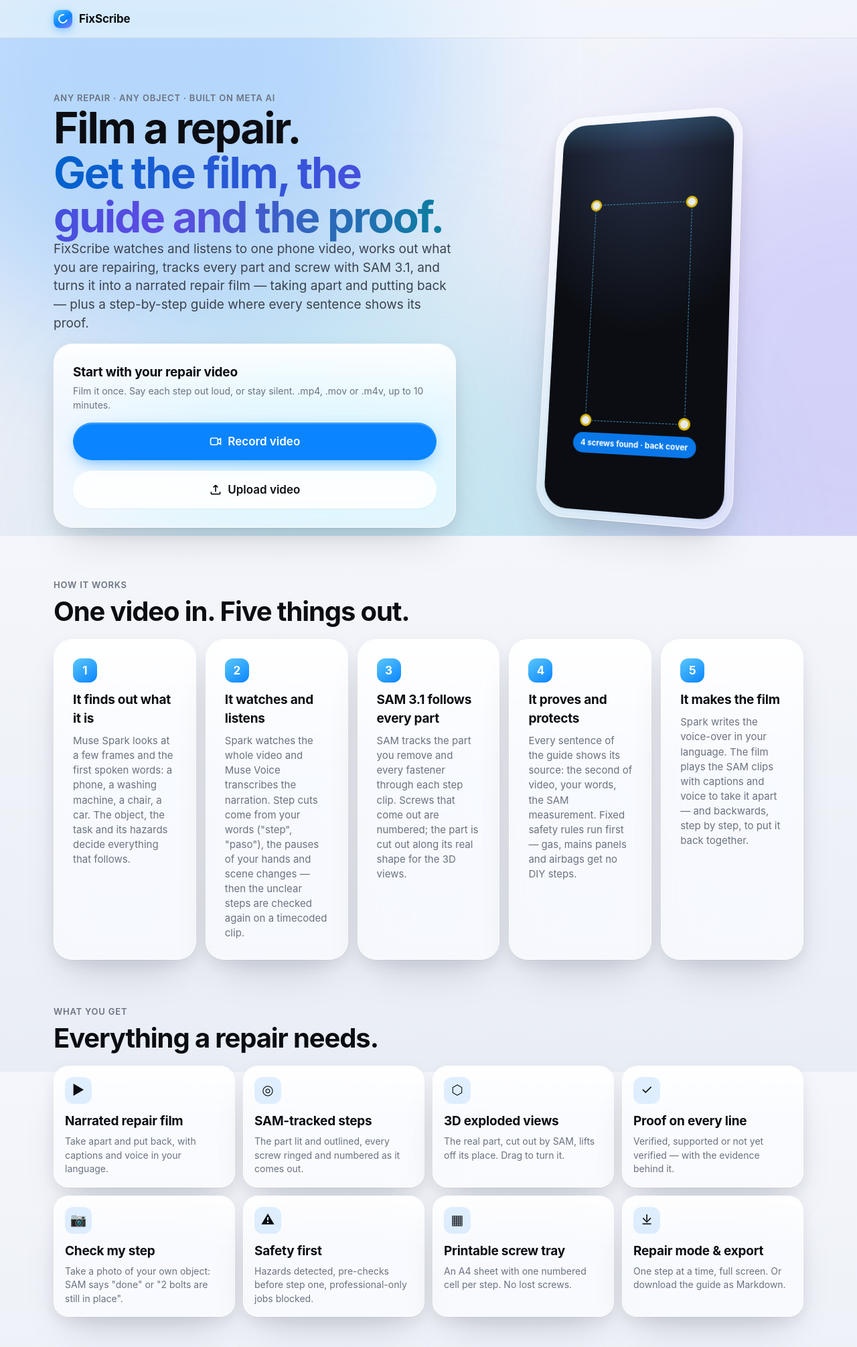
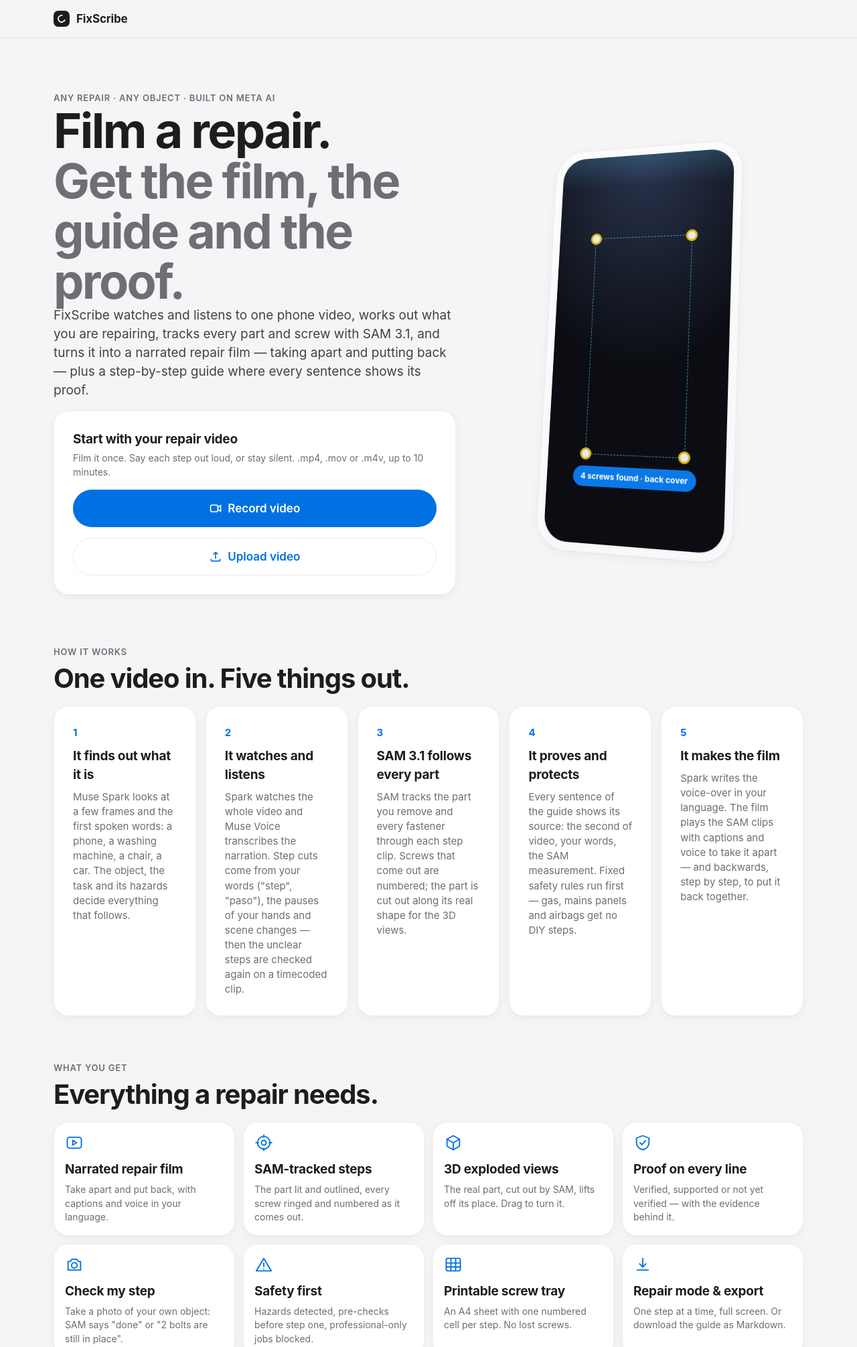
Before and after one commit to Serxav/fixscribe, a FastAPI app: page / in a window 1280 px wide. Shown: the top 2011 px of the page at 67% size. Run offline with FastAPI, Linux system fonts and the light colour scheme; parts of the project's set-up code (start-up, migrations or seed data) failed here and were passed over.

Commit message:
feat: restrained Apple-like design (neutral palette, plain surfaces, SVG icons, media first, no blobs/gradients/emoji); film picks the best neural device voice and speaks sentence by sentence
Co-Authored-By: Claude Opus 5.5 <noreply@anthropic.com>

```diff
--- a/web/static/app.css
+++ b/web/static/app.css
@@ -1,19 +1,18 @@
 /* FixScribe — "liquid glass" design system. See docs/DESIGN.md. */
 
 :root {
-  --bg-1: #f4f6fb;
-  --bg-2: #e9edf5;
-  --ink: #0b0d12;
-  --ink-2: #3c4250;
-  --ink-3: #6b7280;
-  --glass: rgba(255, 255, 255, 0.58);
-  --glass-strong: rgba(255, 255, 255, 0.78);
-  --glass-edge: rgba(255, 255, 255, 0.75);
-  --hair: rgba(15, 23, 42, 0.08);
-  --shine: linear-gradient(180deg, rgba(255, 255, 255, 0.9), rgba(255, 255, 255, 0) 42%);
-  --shadow: 0 1px 1px rgba(15, 23, 42, 0.04), 0 8px 24px rgba(15, 23, 42, 0.08),
-    0 32px 64px -24px rgba(15, 23, 42, 0.18);
-  --accent: #0a84ff;
+  --bg-1: #f5f5f7;
+  --bg-2: #f5f5f7;
+  --ink: #1d1d1f;
+  --ink-2: #424245;
+  --ink-3: #6e6e73;
+  --glass: #ffffff;
+  --glass-strong: #ffffff;
+  --glass-edge: rgba(0, 0, 0, 0.06);
+  --hair: rgba(0, 0, 0, 0.08);
+  --shine: none;
+  --shadow: 0 1px 2px rgba(0, 0, 0, 0.04), 0 4px 16px rgba(0, 0, 0, 0.04);
+  --accent: #0071e3;
   --accent-ink: #ffffff;
   --accent-soft: rgba(10, 132, 255, 0.12);
   --ok: #30d158;
@@ -68,7 +66,7 @@ button { font: inherit; color: inherit; }
 :focus-visible { outline: 3px solid var(--accent); outline-offset: 3px; border-radius: 10px; }
 
 /* Ambient light behind the glass: soft moving color fields. */
-.ambient { position: fixed; inset: 0; z-index: -1; pointer-events: none; overflow: hidden; }
+.ambient { display: none; position: fixed; inset: 0; z-index: -1; pointer-events: none; overflow: hidden; }
 .ambient i {
   position: absolute; width: 60vmax; height: 60vmax; border-radius: 50%;
   filter: blur(110px); opacity: 0.26; animation: drift 28s var(--ease) infinite alternate;
@@ -85,10 +83,8 @@ button { font: inherit; color: inherit; }
 .glass {
   position: relative;
   background: var(--glass);
-  -webkit-backdrop-filter: saturate(180%) blur(24px);
-  backdrop-filter: saturate(180%) blur(24px);
   border: 1px solid var(--glass-edge);
-  border-radius: var(--r-xl);
+  border-radius: var(--r-lg);
   box-shadow: var(--shadow);
   isolation: isolate;
 }
@@ -113,15 +109,10 @@ main.wrap { padding: 20px 0 96px; }
 }
 .topbar .wrap { display: flex; align-items: center; gap: 12px; height: 56px; }
 .brand { display: flex; align-items: center; gap: 10px; color: var(--ink); font-weight: 650; letter-spacing: -0.01em; }
-.glyph {
-  width: 28px; height: 28px; border-radius: 9px; position: relative;
-  background: linear-gradient(145deg, #5ac8fa, var(--accent) 55%, var(--violet));
-  box-shadow: inset 0 1px 0 rgba(255, 255, 255, 0.6), 0 4px 12px rgba(10, 132, 255, 0.35);
-}
+.glyph { width: 24px; height: 24px; border-radius: 7px; position: relative; background: var(--ink); }
 .glyph::after {
-  content: ""; position: absolute; inset: 7px; border-radius: 50%;
-  border: 2.5px solid rgba(255, 255, 255, 0.95); border-right-color: transparent;
-  transform: rotate(-30deg);
+  content: ""; position: absolute; inset: 6px; border-radius: 50%;
+  border: 2px solid var(--bg-1); border-right-color: transparent; transform: rotate(-30deg);
 }
 .topbar .spacer { flex: 1; }
 .topbar .crumb { color: var(--ink-3); font-size: 15px; white-space: nowrap; overflow: hidden; text-overflow: ellipsis; max-width: 46vw; opacity: 0; transition: opacity .25s var(--ease); }
@@ -129,7 +120,7 @@ main.wrap { padding: 20px 0 96px; }
 
 /* Type */
 .kicker { font-size: 13px; font-weight: 600; letter-spacing: 0.06em; text-transform: uppercase; color: var(--ink-3); }
-.display { font-size: clamp(38px, 9vw, 64px); line-height: 1.04; letter-spacing: -0.035em; font-weight: 750; margin: 0; }
+.display { font-size: clamp(40px, 9vw, 72px); line-height: 1.04; letter-spacing: -0.035em; font-weight: 700; margin: 0; }
 .title { font-size: clamp(28px, 6vw, 40px); line-height: 1.08; letter-spacing: -0.028em; font-weight: 720; margin: 0; }
 .h2 { font-size: 24px; letter-spacing: -0.02em; font-weight: 700; margin: 0; }
 .h3 { font-size: 19px; letter-spacing: -0.012em; font-weight: 650; margin: 0; }
@@ -137,10 +128,7 @@ main.wrap { padding: 20px 0 96px; }
 .muted { color: var(--ink-3); }
 .small { font-size: 14px; }
 .tabular { font-variant-numeric: tabular-nums; }
-.gradient-text {
-  background: linear-gradient(100deg, #0062cc, #5e4ae3 60%, #0a7f9e);
-  -webkit-background-clip: text; background-clip: text; color: transparent;
-}
+.gradient-text { color: var(--ink-3); }
 
 /* Buttons */
 .btn {
@@ -151,10 +139,10 @@ main.wrap { padding: 20px 0 96px; }
   -webkit-tap-highlight-color: transparent; user-select: none;
 }
 .btn:active { transform: scale(0.97); }
-.btn-primary { background: var(--accent); color: var(--accent-ink); box-shadow: 0 8px 24px -8px rgba(10, 132, 255, 0.7), inset 0 1px 0 rgba(255,255,255,.35); }
-.btn-primary:hover { background: #2a95ff; }
-.btn-glass { background: var(--glass-strong); border-color: var(--glass-edge); color: var(--ink); -webkit-backdrop-filter: blur(16px); backdrop-filter: blur(16px); box-shadow: 0 1px 2px rgba(0,0,0,.05); }
-.btn-glass:hover { background: var(--glass); }
+.btn-primary { background: var(--accent); color: var(--accent-ink); }
+.btn-primary:hover { background: #0077ed; }
+.btn-glass { background: transparent; border-color: var(--hair); color: var(--accent); }
+.btn-glass:hover { background: rgba(0, 113, 227, 0.06); }
 .btn-block { width: 100%; }
 .btn-lg { min-height: 56px; font-size: 17px; }
 .btn-row { display: grid; grid-template-columns: 1fr 1fr; gap: 10px; }
@@ -332,7 +319,8 @@ details.proof[open] summary::after { transform: rotate(90deg); }
 .tiles::-webkit-scrollbar { display: none; }
 .tiles > * { scroll-snap-align: start; }
 @media (min-width: 900px) { .tiles { grid-auto-flow: row; grid-template-columns: repeat(3, 1fr); overflow: visible; } }
-.tile-ico { width: 40px; height: 40px; border-radius: 12px; display: grid; place-items: center; font-size: 20px; background: var(--accent-soft); margin-bottom: 12px; }
+.tile-ico { width: 28px; height: 28px; color: var(--accent); margin-bottom: 12px; }
+.tile-ico svg { width: 28px; height: 28px; }
 
 /* Progress page */
 .progress-ring { --p: 0; width: 168px; height: 168px; border-radius: 50%; margin: 6px auto 18px; display: grid; place-items: center; position: relative;
@@ -373,8 +361,7 @@ details.proof[open] summary::after { transform: rotate(90deg); }
 .showcase-bar { padding: 16px 18px 18px; display: grid; gap: 6px; }
 .flow { list-style: none; margin: 0; padding: 0; display: grid; gap: 14px; counter-reset: flow; }
 @media (min-width: 900px) { .flow { grid-template-columns: repeat(5, 1fr); } }
-.flow-n { display: grid; place-items: center; width: 36px; height: 36px; border-radius: 12px; margin-bottom: 12px; font-weight: 750; color: #fff;
-  background: linear-gradient(145deg, #5ac8fa, var(--accent)); }
+.flow-n { display: block; margin-bottom: 10px; font-weight: 700; font-size: 15px; color: var(--accent); }
 .flow p { font-size: 15px; margin: 8px 0 0; }
 .features { display: grid; gap: 12px; grid-template-columns: repeat(2, 1fr); }
 @media (min-width: 900px) { .features { grid-template-columns: repeat(4, 1fr); } }
--- a/web/templates/base.html
+++ b/web/templates/base.html
@@ -3,13 +3,12 @@
 <head>
 <meta charset="utf-8">
 <meta name="viewport" content="width=device-width, initial-scale=1, viewport-fit=cover">
-<meta name="theme-color" content="#f4f6fb" media="(prefers-color-scheme: light)">
-<meta name="theme-color" content="#07080c" media="(prefers-color-scheme: dark)">
+<meta name="theme-color" content="#f5f5f7" media="(prefers-color-scheme: light)">
+<meta name="theme-color" content="#000000" media="(prefers-color-scheme: dark)">
 <title>{% block title %}FixScribe{% endblock %}</title>
 <link rel="stylesheet" href="/static/app.css">
 </head>
 <body>
-<div class="ambient" aria-hidden="true"><i></i><i></i><i></i></div>
 <header class="topbar">
   <div class="wrap">
     <a class="brand" href="/"><span class="glyph" aria-hidden="true"></span>FixScribe</a>
--- a/web/templates/film.html
+++ b/web/templates/film.html
@@ -27,7 +27,8 @@
     <h1 class="film-card-title" id="film-card-title">{{ guide.title }}</h1>
     <p class="film-card-text" id="film-card-text">{{ film.intro }}</p>
     <button class="btn btn-primary btn-lg" type="button" id="film-start">▶ Play with voice</button>
-    <p class="small film-note">The voice is your device's own speech voice. The script is written by Muse Spark; the highlights are SAM 3.1 tracking the parts.</p>
+    <p class="small film-note">Script written by Muse Spark · parts tracked by SAM 3.1 · spoken by your device.</p>
+    <p class="small film-note" id="film-voice-name"></p>
   </section>
 
   <div class="film-caption hidden" id="film-caption"><span class="film-step" id="film-step"></span><p id="film-line"></p><p class="film-warn hidden" id="film-warn"></p></div>
--- a/web/templates/index.html
+++ b/web/templates/index.html
@@ -62,14 +62,14 @@
   <span class="kicker">What you get</span>
   <h2 class="title">Everything a repair needs.</h2>
   <div class="features">
-    <div class="glass card-tight feature"><div class="tile-ico">▶</div><h3 class="h3">Narrated repair film</h3><p class="muted small">Take apart and put back, with captions and voice in your language.</p></div>
-    <div class="glass card-tight feature"><div class="tile-ico">◎</div><h3 class="h3">SAM-tracked steps</h3><p class="muted small">The part lit and outlined, every screw ringed and numbered as it comes out.</p></div>
-    <div class="glass card-tight feature"><div class="tile-ico">⬡</div><h3 class="h3">3D exploded views</h3><p class="muted small">The real part, cut out by SAM, lifts off its place. Drag to turn it.</p></div>
-    <div class="glass card-tight feature"><div class="tile-ico">✓</div><h3 class="h3">Proof on every line</h3><p class="muted small">Verified, supported or not yet verified — with the evidence behind it.</p></div>
-    <div class="glass card-tight feature"><div class="tile-ico">📷</div><h3 class="h3">Check my step</h3><p class="muted small">Take a photo of your own object: SAM says "done" or "2 bolts are still in place".</p></div>
-    <div class="glass card-tight feature"><div class="tile-ico">⚠︎</div><h3 class="h3">Safety first</h3><p class="muted small">Hazards detected, pre-checks before step one, professional-only jobs blocked.</p></div>
-    <div class="glass card-tight feature"><div class="tile-ico">▦</div><h3 class="h3">Printable screw tray</h3><p class="muted small">An A4 sheet with one numbered cell per step. No lost screws.</p></div>
-    <div class="glass card-tight feature"><div class="tile-ico">⤓</div><h3 class="h3">Repair mode & export</h3><p class="muted small">One step at a time, full screen. Or download the guide as Markdown.</p></div>
+    <div class="glass card-tight feature"><div class="tile-ico"><svg viewBox="0 0 24 24" fill="none" stroke="currentColor" stroke-width="1.6" stroke-linecap="round" stroke-linejoin="round" aria-hidden="true"><rect x="3" y="5" width="18" height="14" rx="3"/><path d="m10 9 5 3-5 3z"/></svg></div><h3 class="h3">Narrated repair film</h3><p class="muted small">Take apart and put back, with captions and voice in your language.</p></div>
+    <div class="glass card-tight feature"><div class="tile-ico"><svg viewBox="0 0 24 24" fill="none" stroke="currentColor" stroke-width="1.6" stroke-linecap="round" stroke-linejoin="round" aria-hidden="true"><circle cx="12" cy="12" r="8"/><circle cx="12" cy="12" r="3"/><path d="M12 2v3M12 19v3M2 12h3M19 12h3"/></svg></div><h3 class="h3">SAM-tracked steps</h3><p class="muted small">The part lit and outlined, every screw ringed and numbered as it comes out.</p></div>
+    <div class="glass card-tight feature"><div class="tile-ico"><svg viewBox="0 0 24 24" fill="none" stroke="currentColor" stroke-width="1.6" stroke-linecap="round" stroke-linejoin="round" aria-hidden="true"><path d="m12 3 8 4.5v9L12 21l-8-4.5v-9z"/><path d="m4 7.5 8 4.5 8-4.5M12 12v9"/></svg></div><h3 class="h3">3D exploded views</h3><p class="muted small">The real part, cut out by SAM, lifts off its place. Drag to turn it.</p></div>
+    <div class="glass card-tight feature"><div class="tile-ico"><svg viewBox="0 0 24 24" fill="none" stroke="currentColor" stroke-width="1.6" stroke-linecap="round" stroke-linejoin="round" aria-hidden="true"><path d="M12 3 4 6v6c0 4.5 3.4 8 8 9 4.6-1 8-4.5 8-9V6z"/><path d="m8.5 12 2.5 2.5 4.5-5"/></svg></div><h3 class="h3">Proof on every line</h3><p class="muted small">Verified, supported or not yet verified — with the evidence behind it.</p></div>
+    <div class="glass card-tight feature"><div class="tile-ico"><svg viewBox="0 0 24 24" fill="none" stroke="currentColor" stroke-width="1.6" stroke-linecap="round" stroke-linejoin="round" aria-hidden="true"><path d="M4 8h3l2-3h6l2 3h3v11H4z"/><circle cx="12" cy="13" r="3.5"/></svg></div><h3 class="h3">Check my step</h3><p class="muted small">Take a photo of your own object: SAM says "done" or "2 bolts are still in place".</p></div>
+    <div class="glass card-tight feature"><div class="tile-ico"><svg viewBox="0 0 24 24" fill="none" stroke="currentColor" stroke-width="1.6" stroke-linecap="round" stroke-linejoin="round" aria-hidden="true"><path d="M12 4 2.5 20h19z"/><path d="M12 10v4.5M12 17.5v.01"/></svg></div><h3 class="h3">Safety first</h3><p class="muted small">Hazards detected, pre-checks before step one, professional-only jobs blocked.</p></div>
+    <div class="glass card-tight feature"><div class="tile-ico"><svg viewBox="0 0 24 24" fill="none" stroke="currentColor" stroke-width="1.6" stroke-linecap="round" stroke-linejoin="round" aria-hidden="true"><rect x="3" y="4" width="18" height="16" rx="2"/><path d="M3 10h18M3 15h18M9 4v16M15 4v16"/></svg></div><h3 class="h3">Printable screw tray</h3><p class="muted small">An A4 sheet with one numbered cell per step. No lost screws.</p></div>
+    <div class="glass card-tight feature"><div class="tile-ico"><svg viewBox="0 0 24 24" fill="none" stroke="currentColor" stroke-width="1.6" stroke-linecap="round" stroke-linejoin="round" aria-hidden="true"><path d="M12 4v11m0 0-4-4m4 4 4-4M5 19h14"/></svg></div><h3 class="h3">Repair mode & export</h3><p class="muted small">One step at a time, full screen. Or download the guide as Markdown.</p></div>
   </div>
 </section>
 
```
Also changed, not shown: other parts of web/static/app.css (+16 -18 lines), web/static/film.js (+41 -13 lines).
